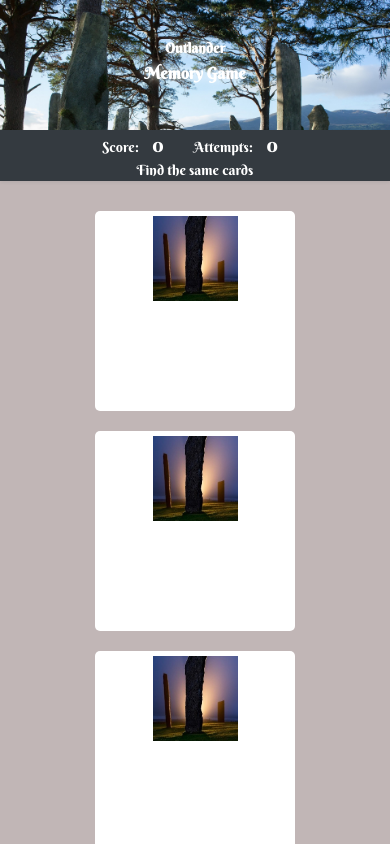
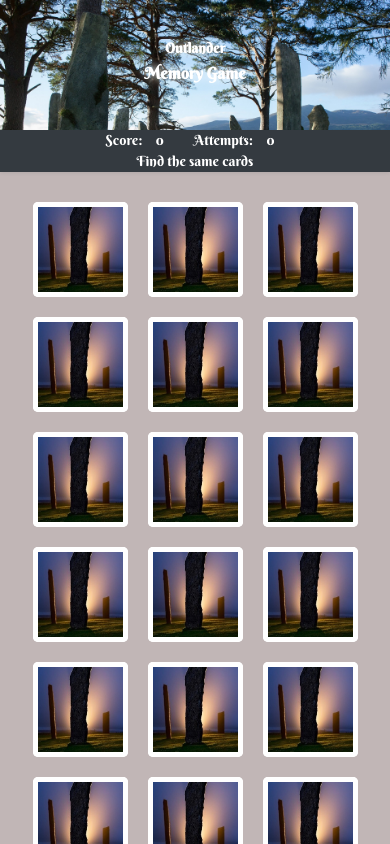
Before and after one commit to carolinapc/memory-game, a React (Create React App) app: page / in a window 390 px wide. Shown: the top 844 px of the page. Built offline with nearby package versions, Linux system fonts and the light colour scheme.

Commit message:
change the size of layout for small devices

```diff
--- a/src/App.css
+++ b/src/App.css
@@ -114,8 +114,4 @@
   .score span{
     margin: 5px 10px;
   }
-  .score span span{
-    font-size: 20px;
-  }
-
 }
--- a/src/components/Card/style.css
+++ b/src/components/Card/style.css
@@ -48,7 +48,7 @@
 
 
 @media screen and (max-width: 640px){
-  .flip-box img{
+  .flip-box, .flip-box img{
     width: 95px;
     height: 95px;
   }
```
